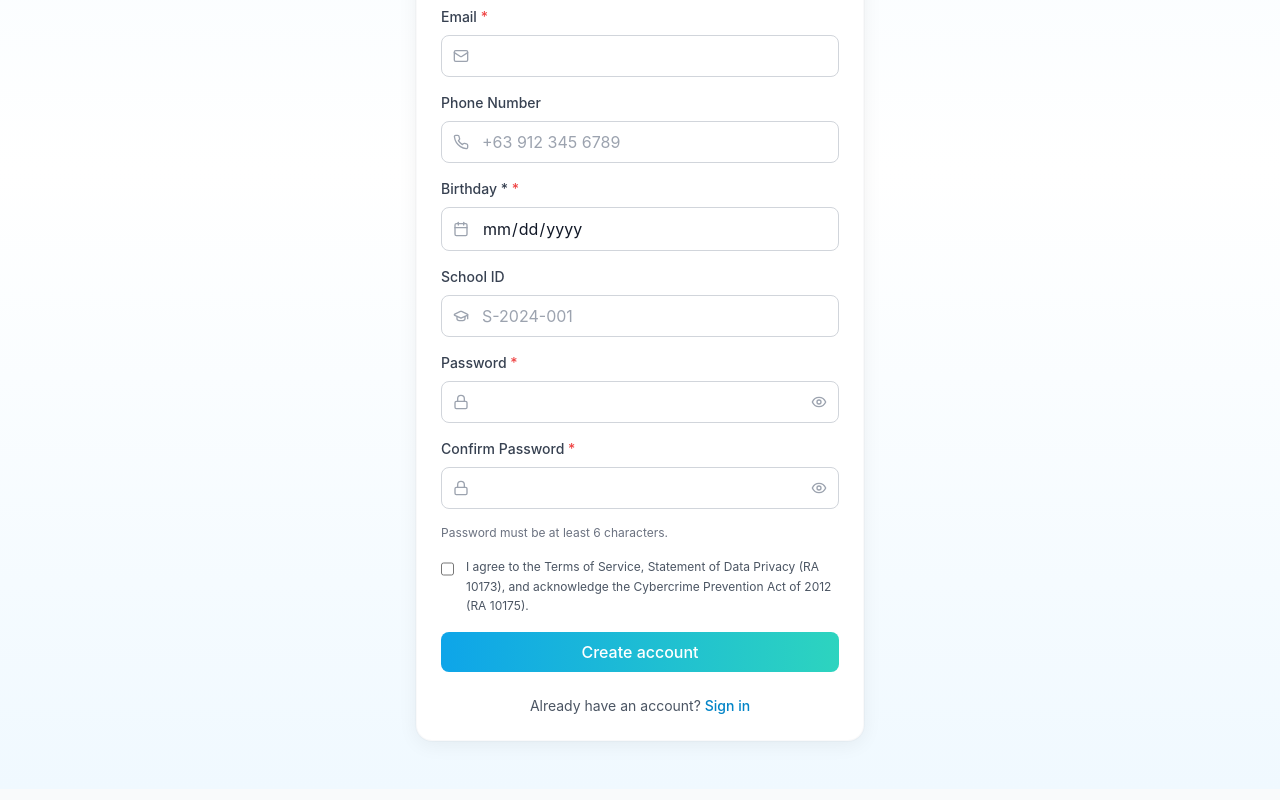
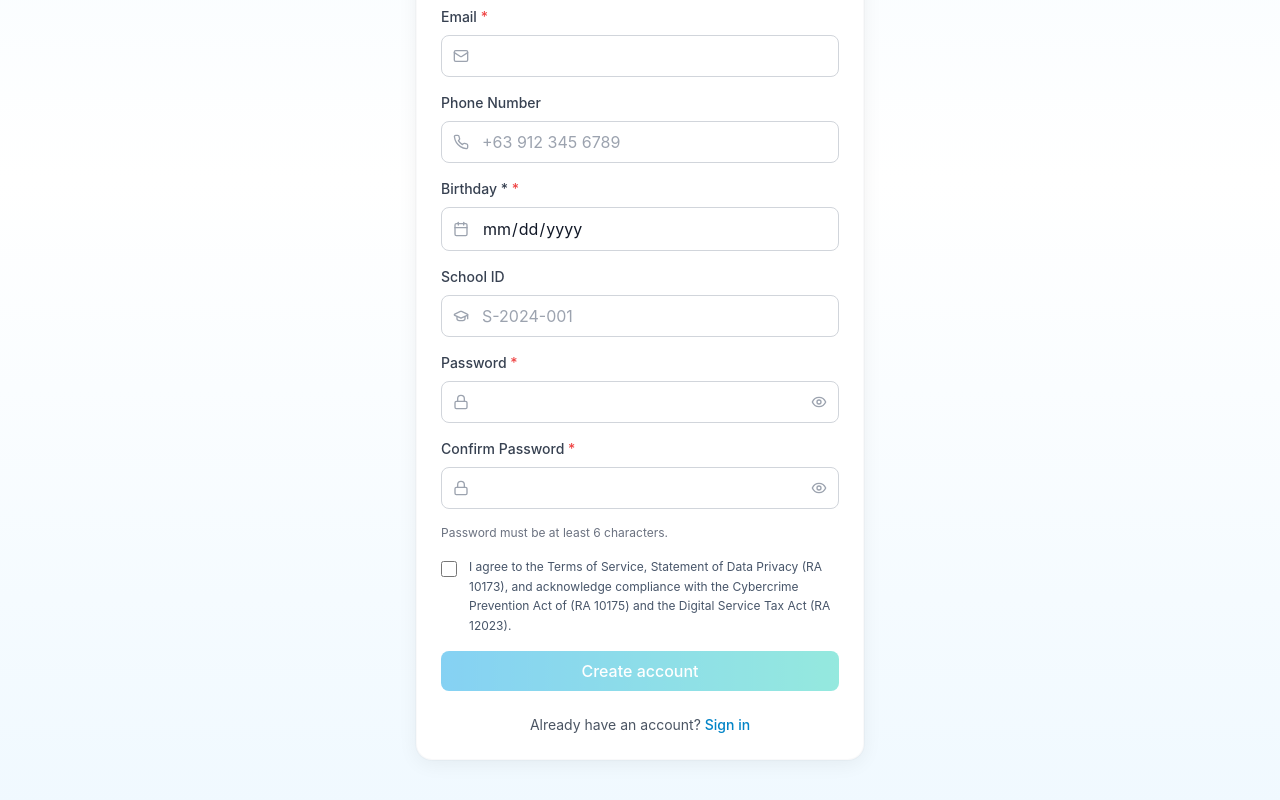
Before and after one commit to Style98k/Capstone, a React (Vite) app in the folder frontend/: page /register in a window 1280 px wide. Shown: the part 450-1250 px from the top of the page. Built offline with nearby package versions, Linux system fonts and the light colour scheme.

Commit message:
added RA 12023

```diff
--- a/frontend/src/pages/auth/Register.jsx
+++ b/frontend/src/pages/auth/Register.jsx
@@ -64,7 +64,7 @@ export default function Register() {
 
     // Legal consent validation
     if (!agreedToTerms) {
-      setError('You must agree to the Terms of Service and Privacy Policy to continue.')
+      setError('Please read and agree to the Terms and Privacy laws to proceed.')
       return
     }
 
@@ -267,17 +267,17 @@ export default function Register() {
                   id="agreedToTerms"
                   checked={agreedToTerms}
                   onChange={(e) => setAgreedToTerms(e.target.checked)}
-                  className="mt-1 h-4 w-4 rounded border-gray-300 text-sky-600 focus:ring-sky-500"
+                  className="mt-1 h-4 w-4 shrink-0 rounded border-gray-300 text-sky-600 focus:ring-sky-500"
                 />
-                <label htmlFor="agreedToTerms" className="text-xs text-gray-600 dark:text-gray-400 leading-relaxed">
-                  I agree to the Terms of Service, Statement of Data Privacy (RA 10173), and acknowledge the Cybercrime Prevention Act of 2012 (RA 10175).
+                <label htmlFor="agreedToTerms" className="text-xs text-slate-600 dark:text-slate-400 leading-relaxed">
+                  I agree to the Terms of Service, Statement of Data Privacy (RA 10173), and acknowledge compliance with the Cybercrime Prevention Act of (RA 10175) and the Digital Service Tax Act (RA 12023).
                 </label>
               </div>
 
               <Button
                 type="submit"
                 className="w-full bg-gradient-to-r from-sky-500 to-teal-400 hover:from-sky-600 hover:to-teal-500 border-0"
-                disabled={loading}
+                disabled={loading || !agreedToTerms}
               >
                 {loading ? 'Creating account...' : 'Create account'}
               </Button>
```
